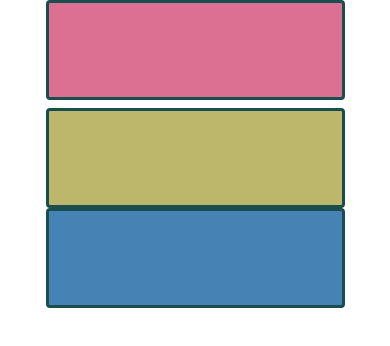
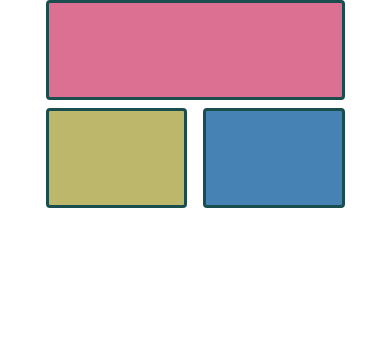
Before and after one commit to amal-nassih/amal-nassih.github.io, a plain HTML site: page tp2-ex1-2f3.html in a window 390 px wide. Drawn offline with nearby package versions, Linux system fonts and the light colour scheme.

Commit message:
Update tp2-ex1-2f3.html

```diff
--- a/tp2-ex1-2f3.html
+++ b/tp2-ex1-2f3.html
@@ -46,13 +46,13 @@
 <div class="container whi px-1">
 
  <div class="row gx-2">
-     <div class="col-sm-12"><div class="box1"></div></div>
+     <div class="col-12"><div class="box1"></div></div>
  </div>
 
 
  <div class="row gx-3 mt-2">
-     <div class="col-sm-6"><div class="box2"></div></div>
-     <div class="col-sm-6"><div class="box3"></div></div>
+     <div class="col-6"><div class="box2"></div></div>
+     <div class="col-6"><div class="box3"></div></div>
   </div>
 
  </div>
```
